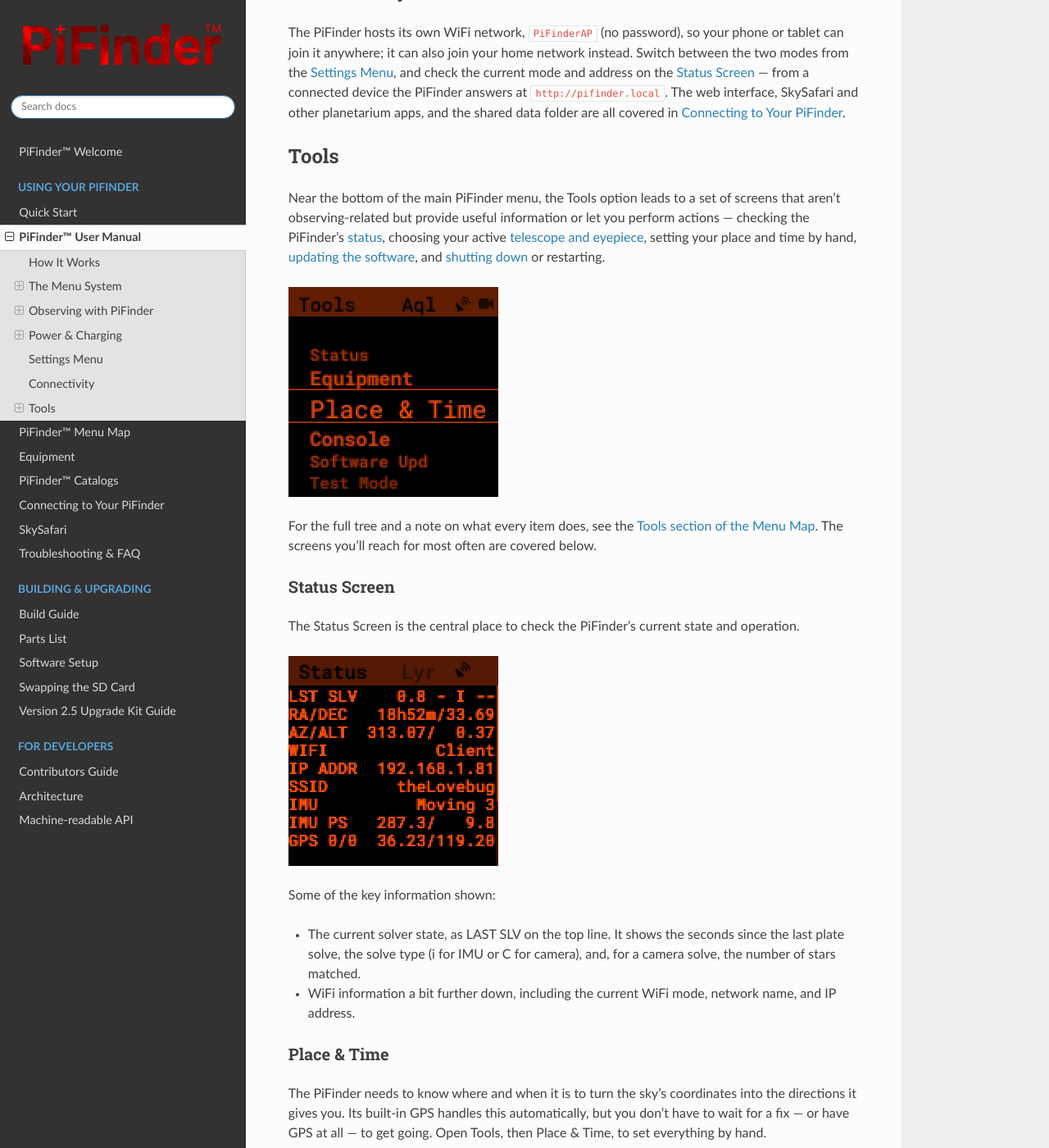
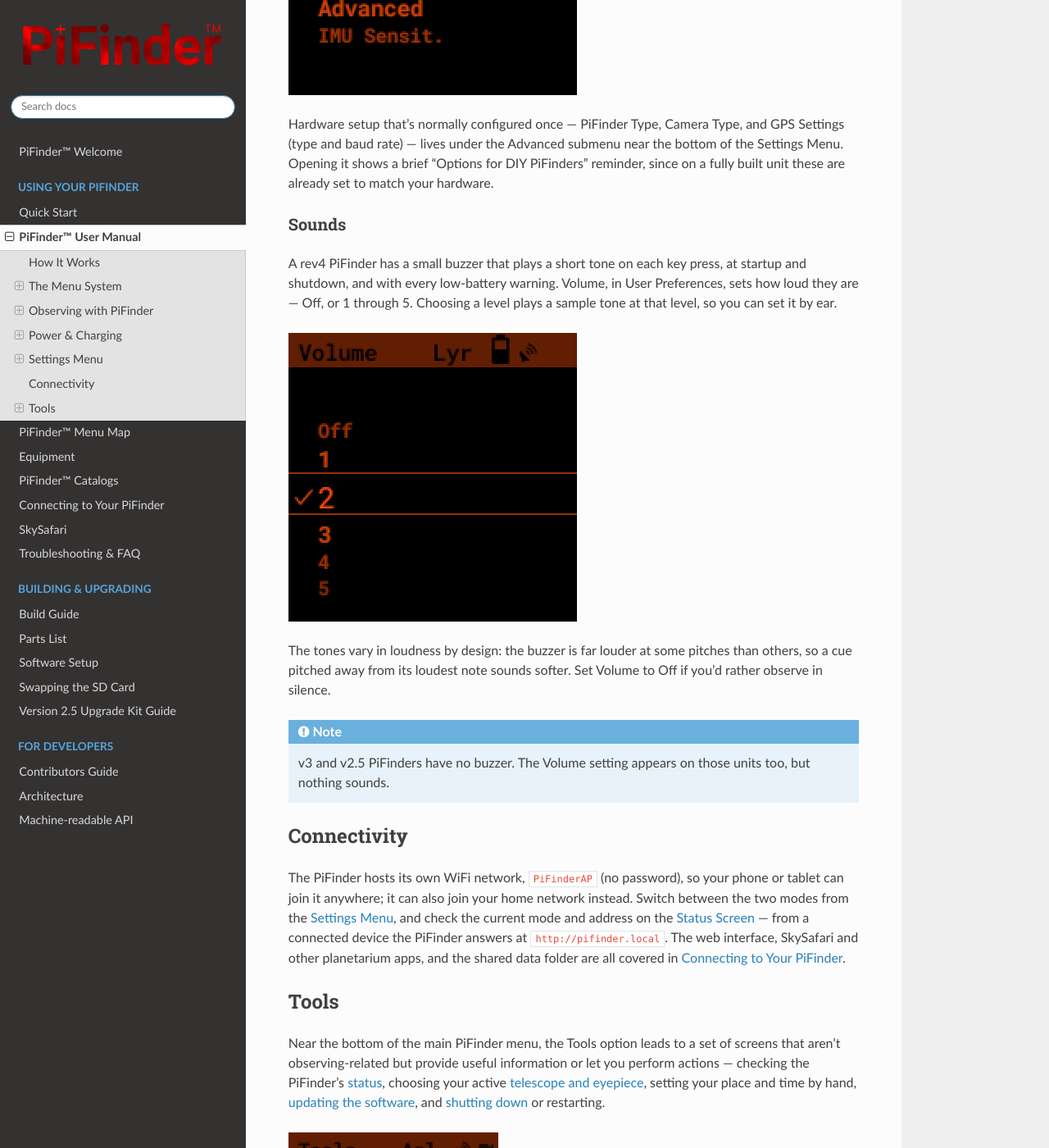
Before and after one commit to brickbots/PiFinder, a Sphinx documentation site: the page built from docs/source/user_guide.rst, in a window 1280 px wide and 1400 px high, scrolled down 28663 px. Shown: the whole window at 82% size. Built offline with Sphinx 7.4.7 and the Read the Docs theme 3.1.0, drawn with Linux system fonts in a browser that asks for light colours.

Commit message:
docs: document the rev4 sounds and the Volume setting (WP2)
The rev4 buzzer and its Settings -> User Pref -> Volume setting shipped in
v2.6.1 with no documentation in either the user guide or the menu map.  An
owner who heard a beep had nowhere to look, and no way to find the off switch.

- user_guide.rst: new "Sounds" sub-section under Settings Menu covering what
  the tones mark (key press, startup, shutdown, low-battery warnings), where
  Volume lives and its range, the sample tone played on selection, and the
  fact that cues differ in loudness because the piezo is far louder near its
  resonant peak.  v3/v2.5 (no buzzer) is scoped to a note, per D1.
- menu_map.rst: Volume added to the User Pref block next to Key Bright,
  matching the on-device order.
- menu_map.rst: GPS Baud Rate now says which receiver each speed belongs to —
  rev4's 10th-generation UBlox at 115200, the older v3/v2.5 receiver at 9600.
- Screenshots: new Volume shot at 176 px, and the three existing Settings Menu
  shots re-taken at 176 px per D3 rule 3.  settings_03 was also stale — it
  showed PiFinder Type / Camera Type at the top level, before they moved under
  Advanced.

Prose says "sounds"/"tones" throughout; "earcon" stays a domain term and is
kept out of the manual.

Docs build clean: zero warnings in nitpicky mode against an empty build dir.

Co-Authored-By: Claude Opus 5 (1M context) <noreply@anthropic.com>

```diff
--- a/docs/source/user_guide.rst
+++ b/docs/source/user_guide.rst
@@ -864,6 +864,24 @@ Settings (type and baud rate) — lives under the Advanced submenu near the bott
 Settings Menu.  Opening it shows a brief "Options for DIY PiFinders" reminder, since on a
 fully built unit these are already set to match your hardware.
 
+Sounds
+------
+
+A rev4 PiFinder has a small buzzer that plays a short tone on each key press, at startup
+and shutdown, and with every low-battery warning.  Volume, in User Preferences, sets how
+loud they are — Off, or 1 through 5.  Choosing a level plays a sample tone at that level,
+so you can set it by ear.
+
+.. image:: images/user_guide/volume_setting_docs.png
+
+The tones vary in loudness by design: the buzzer is far louder at some pitches than
+others, so a cue pitched away from its loudest note sounds softer.  Set Volume to Off if
+you'd rather observe in silence.
+
+.. note::
+   v3 and v2.5 PiFinders have no buzzer.  The Volume setting appears on those units too,
+   but nothing sounds.
+
 Connectivity
 ==============
 
```
Also changed, not shown: docs/source/menu_map.rst (+7 -1 lines), docs/source/images/user_guide/settings_01.png, docs/source/images/user_guide/settings_02.png, docs/source/images/user_guide/settings_03.png, docs/source/images/user_guide/volume_setting_docs.png (added).
